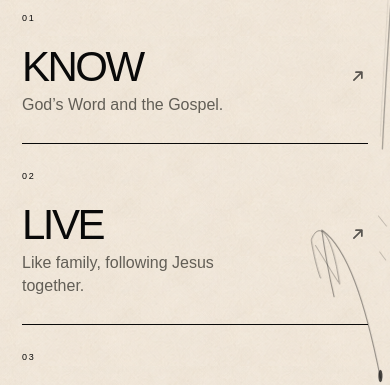
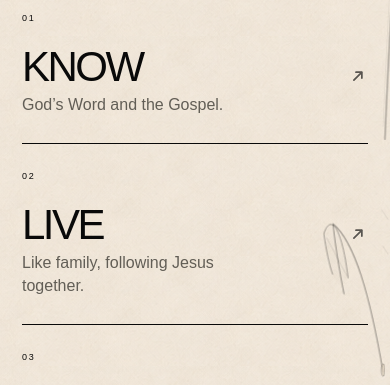
Before and after one commit to iLuzionsX/Fcc-gpt-line-ink, a React (Vite) app: page / in a window 390 px wide. Shown: the part 2054-2439 px from the top of the page. Built offline with nearby package versions, Linux system fonts and the light colour scheme.

Commit message:
Polish branch ink texture and page transitions

```diff
--- a/src/styles.css
+++ b/src/styles.css
@@ -37,7 +37,12 @@ main,footer{position:relative;z-index:2}
   background:rgba(243,238,228,.93);
   backdrop-filter:blur(14px);
   border-bottom:1px solid transparent;
-  transition:border-color .3s ease;
+  transition:border-color .3s ease,background-color .3s ease,box-shadow .3s ease;
+}
+.site-header.scrolled{
+  border-bottom-color:var(--soft-line);
+  background:rgba(243,238,228,.97);
+  box-shadow:0 10px 30px rgba(9,9,9,.025);
 }
 .mark-link{display:inline-flex;width:64px;height:64px;flex:0 0 auto}
 .mark{width:100%;height:100%;object-fit:cover;clip-path:circle(48% at 50% 50%);transition:transform .5s cubic-bezier(.16,1,.3,1)}
@@ -204,13 +209,15 @@ h1 span{display:block}
 .scroll-branch{
   position:absolute;
   z-index:1;
-  top:calc(100svh - 38px);
+  top:calc(100svh - 64px);
   bottom:29%;
-  left:-5px;
-  width:clamp(122px,12vw,188px);
-  color:rgba(9,9,9,.68);
+  left:-2px;
+  width:clamp(108px,9.5vw,154px);
+  color:rgba(9,9,9,.7);
   mix-blend-mode:multiply;
   pointer-events:none;
+  -webkit-mask-image:linear-gradient(to bottom,rgba(0,0,0,.94) 0%,#000 4%,#000 95%,transparent 100%);
+  mask-image:linear-gradient(to bottom,rgba(0,0,0,.94) 0%,#000 4%,#000 95%,transparent 100%);
 }
 .scroll-branch svg{display:block;width:100%;height:100%;overflow:visible}
 .scroll-branch .branch-stroke{
@@ -223,8 +230,13 @@ h1 span{display:block}
   vector-effect:non-scaling-stroke;
   will-change:stroke-dashoffset,opacity;
 }
-.scroll-branch .branch-trunk{stroke-width:1.34}
-.scroll-branch .branch-leaf{stroke-width:.94}
+.scroll-branch .branch-trunk{stroke-width:1.48}
+.scroll-branch .branch-trunk-echo{stroke-width:.7}
+.scroll-branch .branch-twig{stroke-width:1.02}
+.scroll-branch .branch-leaf{stroke-width:.92;fill:currentColor;fill-opacity:.045}
+.scroll-branch .branch-vein{stroke-width:.52}
+.scroll-branch .branch-scratch{stroke-width:.46}
+.scroll-branch .branch-knot{fill:var(--paper);stroke:currentColor;stroke-width:.8;vector-effect:non-scaling-stroke}
 .scroll-cue{
   position:absolute;right:clamp(38px,4.8vw,76px);bottom:34px;
   text-decoration:none;
@@ -248,7 +260,13 @@ h1 span{display:block}
   transition:transform 1.1s .18s cubic-bezier(.16,1,.3,1);
 }
 [data-reveal].visible .section-label::after{transform:scaleX(1)}
-.section-label span:first-child{font-size:38px;font-weight:500;letter-spacing:-.05em}
+.section-label span:first-child{
+  font-size:38px;font-weight:500;letter-spacing:-.05em;
+  transform:translateY(4px);
+  opacity:.55;
+  transition:transform .75s cubic-bezier(.16,1,.3,1),opacity .75s ease;
+}
+[data-reveal].visible .section-label span:first-child{transform:translateY(0);opacity:1}
 .section-about{border-top:1px solid var(--ink)}
 .about-copy{display:grid;grid-template-columns:1.08fr .72fr;gap:9vw;align-items:start}
 .section h2{font-size:clamp(48px,6vw,92px);font-weight:500;letter-spacing:-.06em;line-height:.95;margin-bottom:40px}
@@ -270,8 +288,18 @@ blockquote cite{display:block;margin-top:20px;font-family:Arial,sans-serif;font-
   border-right:1px solid;
   min-height:248px;
   overflow:hidden;
-  transition:padding .4s cubic-bezier(.16,1,.3,1),background .3s ease;
+  opacity:.3;
+  transform:translateY(16px);
+  transition:
+    padding .4s cubic-bezier(.16,1,.3,1),
+    background .3s ease,
+    opacity .7s ease,
+    transform .8s cubic-bezier(.16,1,.3,1);
 }
+.section-about.visible .values article{opacity:1;transform:translateY(0)}
+.section-about.visible .values article:nth-child(1){transition-delay:.08s}
+.section-about.visible .values article:nth-child(2){transition-delay:.16s}
+.section-about.visible .values article:nth-child(3){transition-delay:.24s}
 .values article+article{padding-left:32px}
 .values article:last-child{border-right:0}
 .values article>span{font-size:9px;letter-spacing:.2em;display:block}
@@ -559,12 +587,12 @@ footer .mark-link{width:56px;height:56px}
   .hero-deck{font-size:18px}
   .hero-branch{width:205px;left:auto;right:-55px;bottom:-14px;opacity:.8}
   .scroll-branch{
-    top:calc(100svh - 48px);
+    top:calc(100svh - 58px);
     bottom:29%;
     left:auto;
-    right:-22px;
-    width:132px;
-    color:rgba(9,9,9,.58);
+    right:-18px;
+    width:112px;
+    color:rgba(9,9,9,.56);
     transform:scaleX(-1);
     transform-origin:center;
   }
@@ -612,7 +640,7 @@ footer .mark-link{width:56px;height:56px}
   .nav-rail a{min-height:44px}
   .hero{padding-inline:16px;padding-bottom:94px}
   .hero-image-wrap{width:calc(100% + 16px);margin-left:-16px;min-height:350px;height:52svh}
-  .scroll-branch{right:-30px;width:112px;color:rgba(9,9,9,.5)}
+  .scroll-branch{right:-27px;width:96px;color:rgba(9,9,9,.48)}
   .hero-image-tag{left:15px;bottom:18px}
   .hero-image-tag span:nth-child(2){display:none}
   .desktop-break{display:none}
@@ -648,6 +676,7 @@ footer .mark-link{width:56px;height:56px}
   [data-reveal]{opacity:1;transform:none}
   .hero-image{transform:none!important}
   .scroll-branch .branch-stroke{stroke-dashoffset:0!important;opacity:.34!important}
+  .scroll-branch .branch-knot{opacity:.28!important}
   .section-label::after{transform:scaleX(1)!important}
 }
 
```
